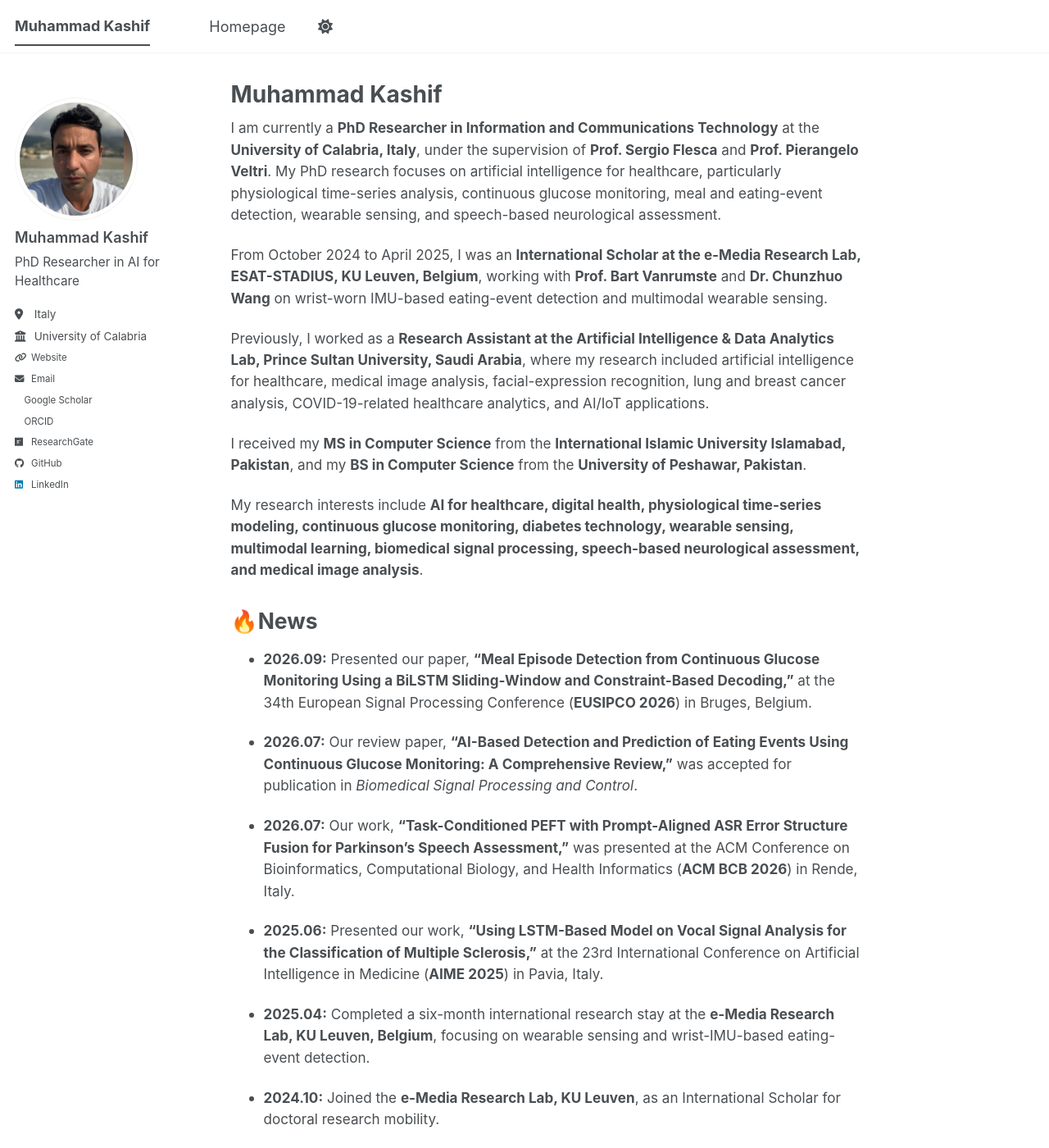
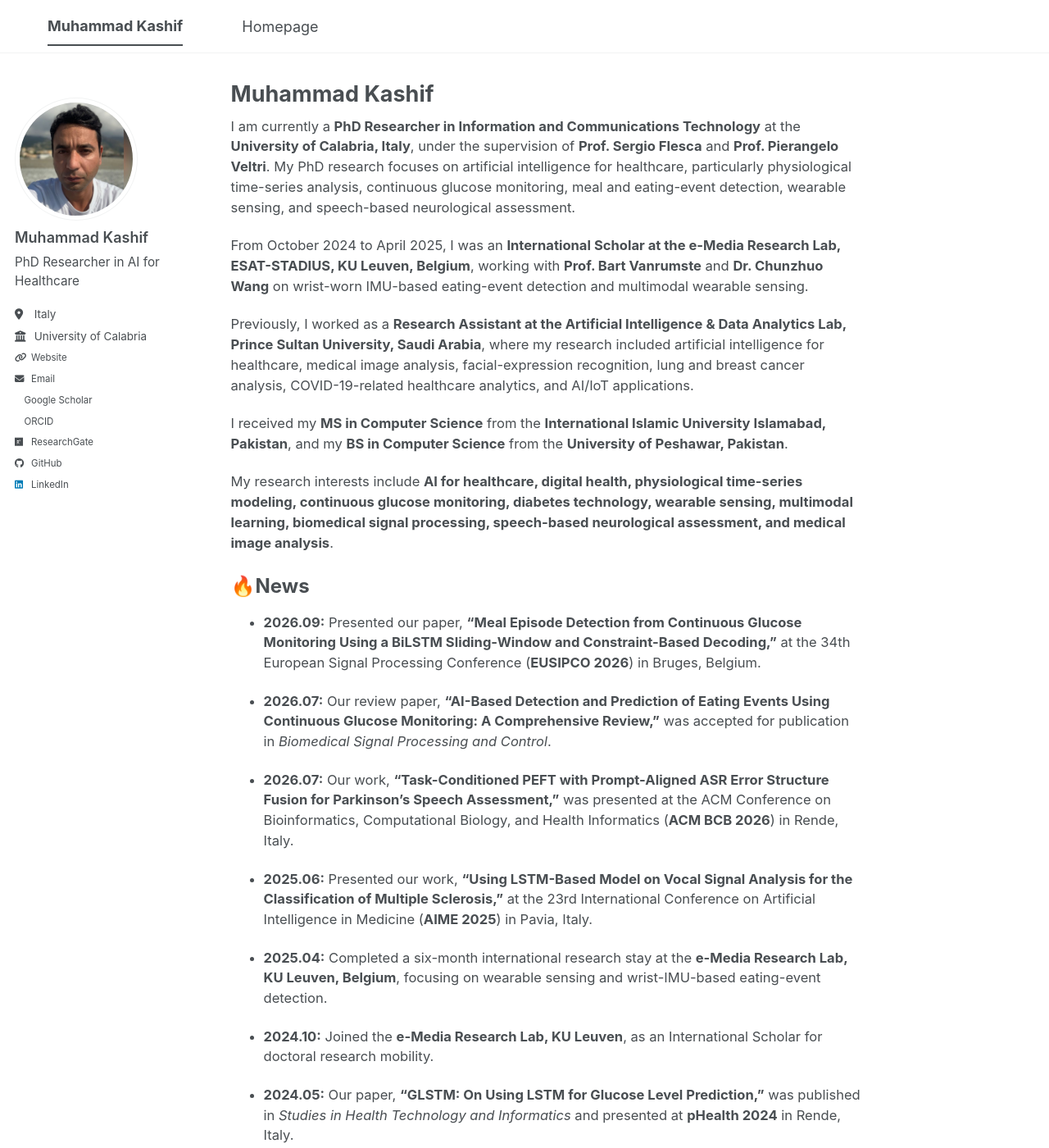
Before and after one commit to drkashifhon/drkashifhon.github.io, a Jekyll site: the page built from _pages/about.md, in a window 1280 px wide and 1400 px high. Shown: the whole window at 82% size. Built offline with Jekyll 4.4.1, drawn with Linux system fonts in a browser that asks for light colours; a style sheet for code colours, icons or effects is not loaded.

Commit message:
Update main.scss

```diff
--- a/assets/css/main.scss
+++ b/assets/css/main.scss
@@ -91,3 +91,51 @@
   margin-top: 1.2em;
   margin-bottom: 0.5em;
 }
+
+/* =========================================================
+   Match compact one-page academic style
+   ========================================================= */
+
+/* Hide site title in top navigation */
+.site-title {
+  display: none !important;
+}
+
+/* Hide theme toggle / gear */
+#theme-toggle,
+.theme-toggle {
+  display: none !important;
+}
+
+/* Make masthead content align farther left */
+.masthead__inner-wrap {
+  max-width: 1200px;
+  padding-left: 1rem;
+  padding-right: 1rem;
+}
+
+/* Slightly wider main content */
+.page {
+  @include breakpoint($large) {
+    @include span(10 of 12 last);
+    float: right;
+  }
+}
+
+/* More compact body text */
+.page__content {
+  font-size: 0.92em;
+  line-height: 1.5;
+}
+
+/* Compact section headings */
+.page__content h1 {
+  font-size: 1.45em;
+  margin-top: 1.1em;
+  margin-bottom: 0.45em;
+}
+
+/* Keep homepage title compact */
+.page__title {
+  font-size: 1.5em;
+}
```
